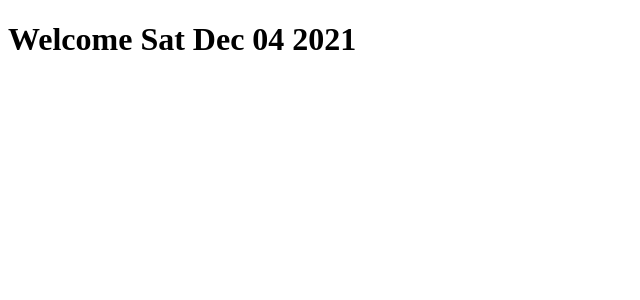
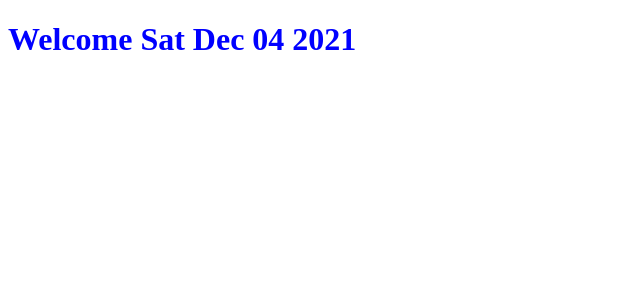
Before and after one commit to ctindogaru/climacoin-staking-web3, a React app: page / in a window 1280 px wide. Shown: the top 300 px of the page, without its empty margins (0-640 px from the left). Built offline with nearby package versions, Linux system fonts and the light colour scheme.

Commit message:
include the scss

```diff
--- a/package.json
+++ b/package.json
@@ -5,6 +5,7 @@
   "main": "index.js",
   "scripts": {
     "serve": "webpack serve --mode development",
+    "build": "webpack --mode production",
     "test": "echo \"Error: no test specified\" && exit 1"
   },
   "keywords": [],
--- a/src/App.scss
+++ b/src/App.scss
@@ -0,0 +1,3 @@
+h1 {
+  color: blue;
+}
--- a/src/index.js
+++ b/src/index.js
@@ -2,8 +2,8 @@ require('file-loader?name=[name].[ext]!./index.html');
 
 import React from 'react';
 import ReactDOM from 'react-dom';
-
 import { App } from './App';
+import './App.scss';
 
 const appElement = document.getElementById('app');
 
```
Also changed, not shown: 1 other file (tests, documents, lock files or other folders).
